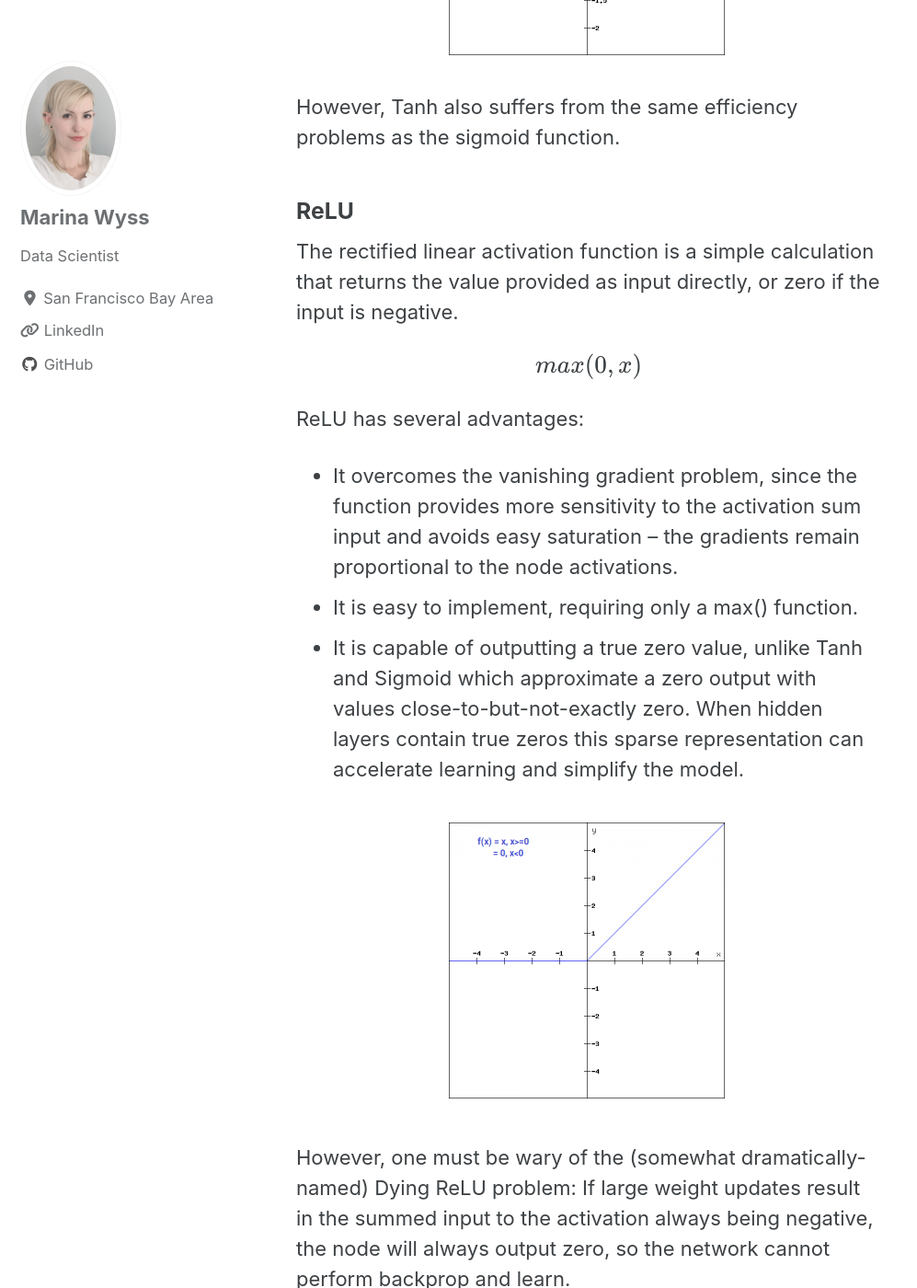
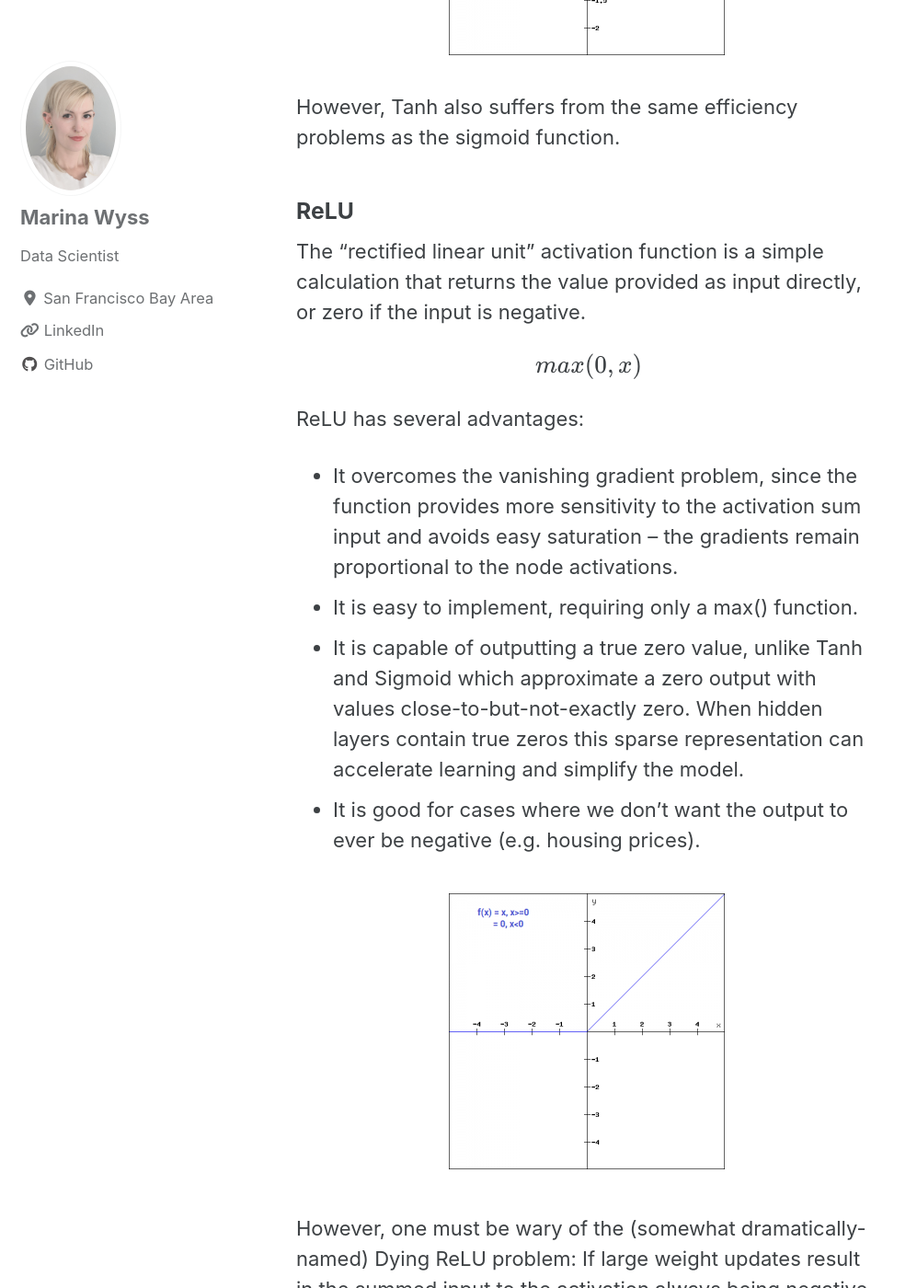
Before and after one commit to MarinaWyss/MarinaWyss.github.io, a Jekyll site: the page built from _posts/2021-02-27-activation_functions.md, in a window 1280 px wide and 1400 px high, scrolled down 5049 px. Shown: the whole window at 92% size, without its empty margins (0-997 px from the left). Built offline with Jekyll 4.4.1, drawn with Linux system fonts in a browser that asks for light colours; cached includes are drawn as plain includes; nearby versions of some CDN libraries; formulas are drawn with MathJax 3.

Commit message:
more dnn blog updates

```diff
--- a/_posts/2021-02-27-activation_functions.md
+++ b/_posts/2021-02-27-activation_functions.md
@@ -66,7 +66,7 @@ However, Tanh also suffers from the same efficiency problems as the sigmoid func
 
 ### ReLU
 
-The rectified linear activation function is a simple calculation that returns the value provided as input directly, or zero if the input is negative.
+The "rectified linear unit" activation function is a simple calculation that returns the value provided as input directly, or zero if the input is negative.
 
 $$ max(0, x) $$
 
@@ -75,6 +75,7 @@ ReLU has several advantages:
 * It overcomes the vanishing gradient problem, since the function provides more  sensitivity to the activation sum input and avoids easy saturation --  the gradients remain proportional to the node activations.
 * It is easy to implement, requiring only a max() function.
 * It is capable of outputting a true zero value, unlike Tanh and Sigmoid which approximate a zero output with values close-to-but-not-exactly zero. When hidden layers contain true zeros this sparse representation can accelerate learning and simplify the model.
+* It is good for cases where we don't want the output to ever be negative (e.g. housing prices).
 
 ![image-center](/images/activation_functions/relu.png){: .align-center}
 
```
Also changed, not shown: _posts/2021-07-10-improving-dnns.md (+2 -1 lines).
